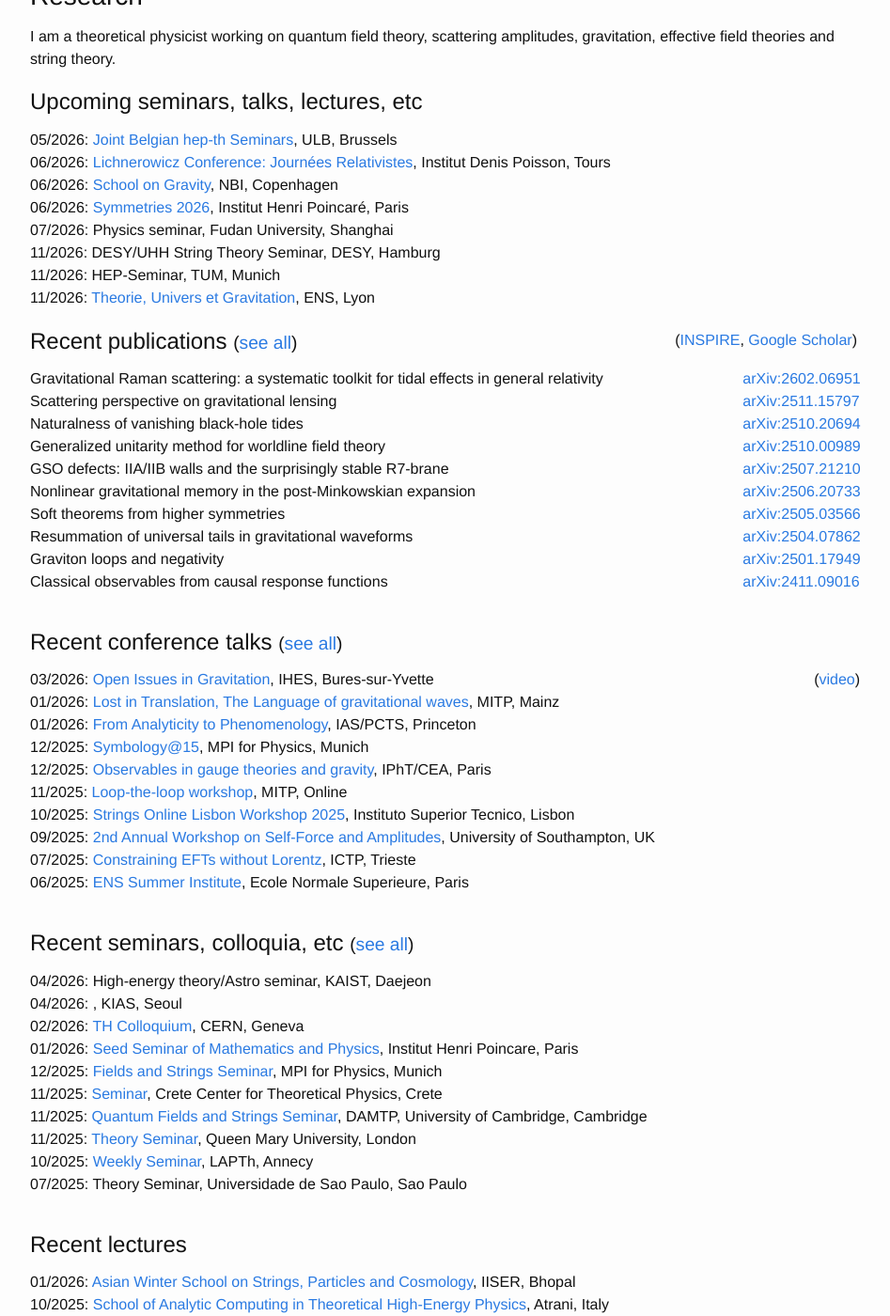
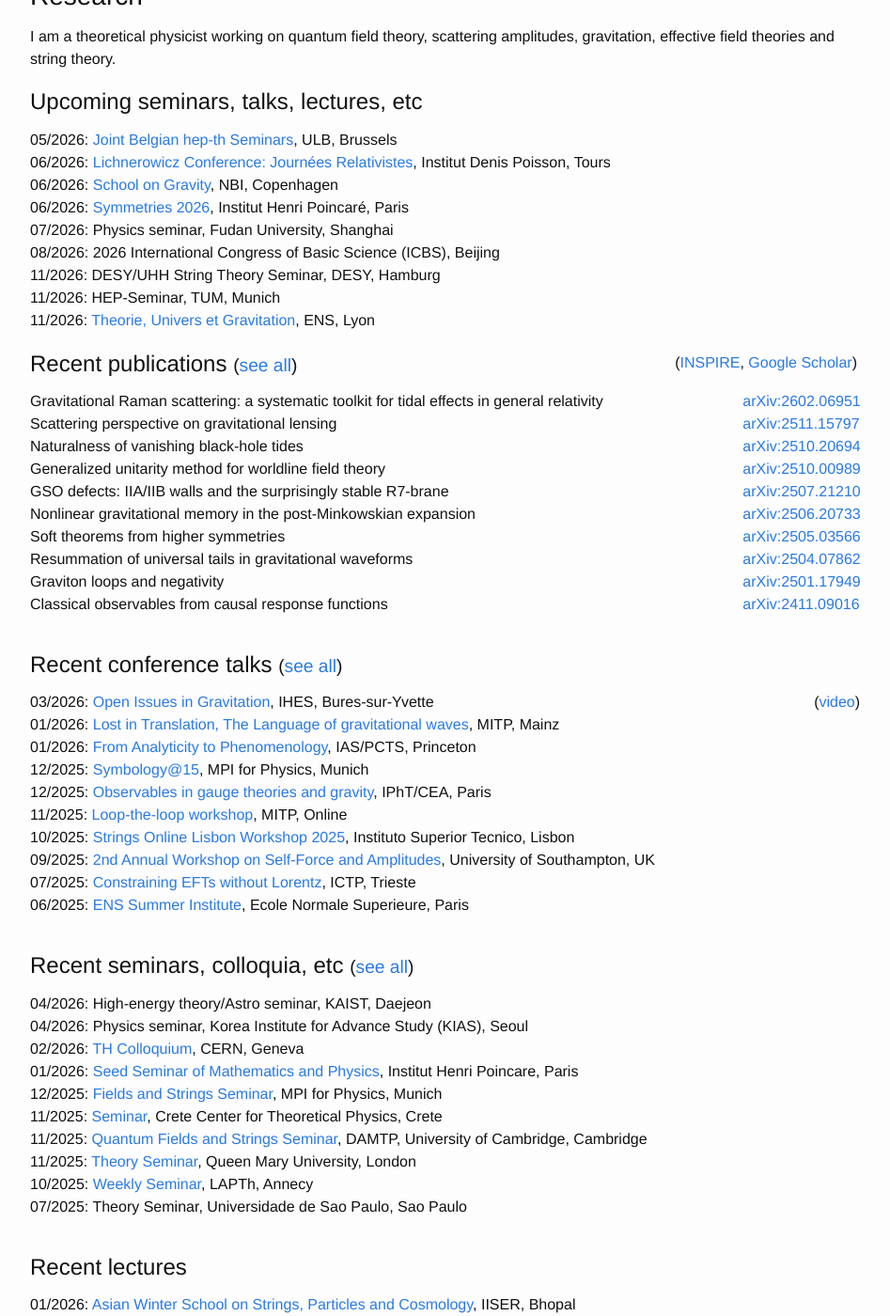
Before and after one commit to julioparra/julioparra.github.io, a Jekyll site: the page built from index.md, in a window 1280 px wide and 1400 px high, scrolled down 447 px. Shown: the whole window at 94% size, without its empty margins (168-1115 px from the left). Built offline with Jekyll 4.4.1, drawn with Linux system fonts in a browser that asks for light colours; nearby versions of some CDN libraries.

Commit message:
Update talks

```diff
--- a/_data/talks.yml
+++ b/_data/talks.yml
@@ -27,6 +27,17 @@
   institution: DESY
   location: Hamburg
   country: DE
+  video:
+  title:
+  virtual: no
+
+- date: 2026-08-09
+  name: 2026 International Congress of Basic Science (ICBS)
+  type: conference
+  link:
+  institution:
+  location: Beijing
+  country: CN
   video:
   title:
   virtual: no
@@ -98,10 +109,10 @@
   virtual: no
 
 - date: 2026-04-21
-  name:
-  type: seminar
-  link:
-  institution: KIAS
+  name: Physics seminar
+  type: seminar
+  link:
+  institution: Korea Institute for Advance Study (KIAS)
   location: Seoul
   country: KR
   video:
```
